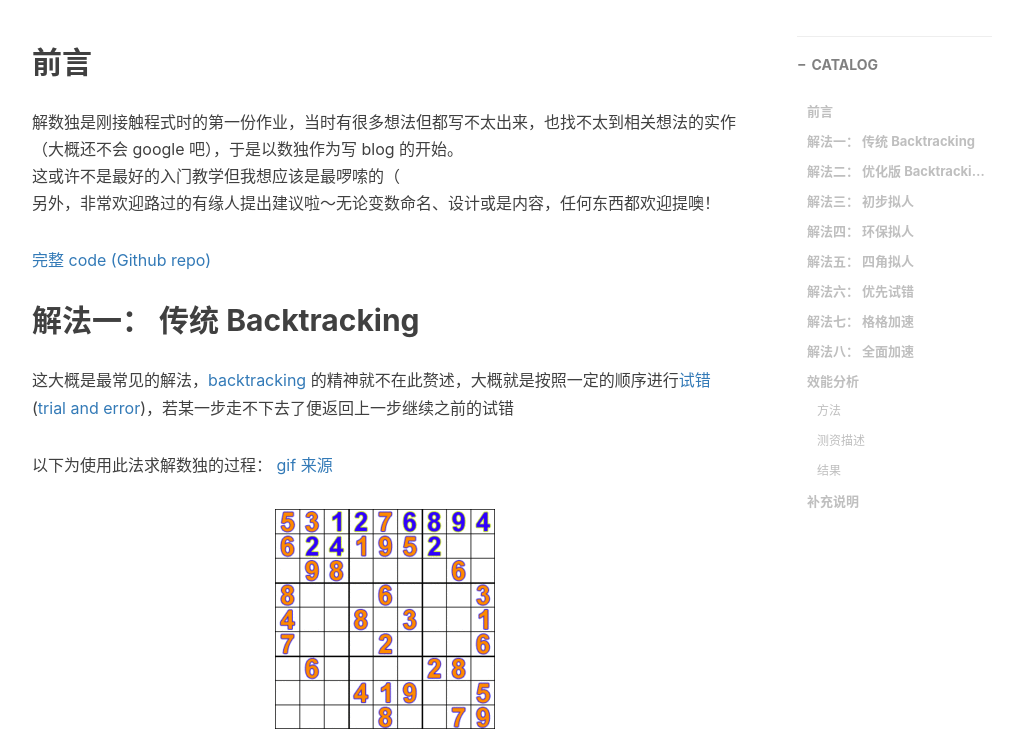
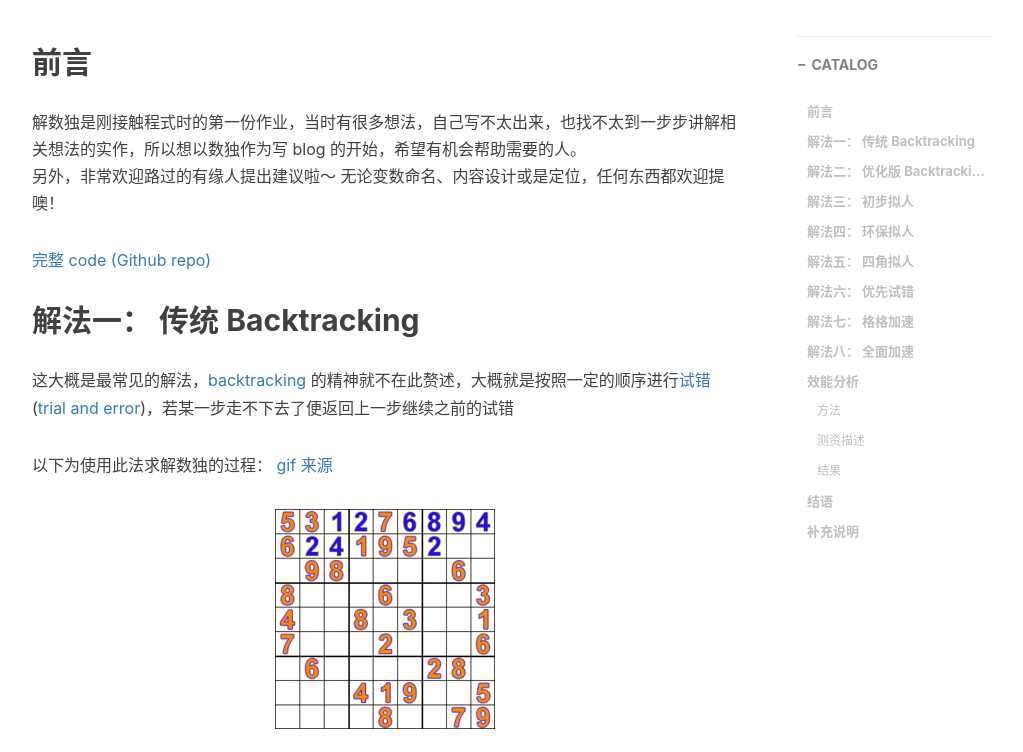
Before and after one commit to siahuat0727/siahuat0727.github.io, a Jekyll site: the page built from _posts/2018-06-19-sudoku.markdown, in a window 1280 px wide and 900 px high, scrolled down 313 px, cut to the strip 148-900 px from the top of the window. Shown: the whole strip, without its empty margins (233-1256 px from the left). Built offline with Jekyll 4.4.1, drawn with Linux system fonts in a browser that asks for light colours; nearby versions of some CDN libraries; library files that are not in the unit come from our copies; comment, search, counter and statistics services are not loaded; some of the changed text lies outside the part shown.

Commit message:
update 结语

```diff
--- a/_posts/2018-06-19-sudoku.markdown
+++ b/_posts/2018-06-19-sudoku.markdown
@@ -16,9 +16,8 @@
 
 ## 前言
 
-解数独是刚接触程式时的第一份作业，当时有很多想法但都写不太出来，也找不太到相关想法的实作（大概还不会 google 吧），于是以数独作为写 blog 的开始。
-这或许不是最好的入门教学但我想应该是最啰嗦的（
-另外，非常欢迎路过的有缘人提出建议啦～无论变数命名、设计或是内容，任何东西都欢迎提噢！
+解数独是刚接触程式时的第一份作业，当时有很多想法，自己写不太出来，也找不太到一步步讲解相关想法的实作，所以想以数独作为写 blog 的开始，希望有机会帮助需要的人。
+另外，非常欢迎路过的有缘人提出建议啦～ 无论变数命名、内容设计或是定位，任何东西都欢迎提噢！
 
 [完整 code (Github repo)](https://github.com/siahuat0727/sudoku)
 
@@ -839,6 +838,12 @@
 
 ![](/img/in-post/sudoku/result_all.png)
 
+## 结语
+
+Array 版解法到此告一段落，有任何问题欢迎在下面留言噢！
+如果觉得这篇文对你有帮助，可以到我的 [Github repo](https://github.com/siahuat0727/sudoku) 点个 star ～
+你的小小举动会带来大大动力噢！
+
 ## 补充说明
 
 ![](/img/in-post/sudoku/PowerOfRowColBoxCellSample.png)
```
